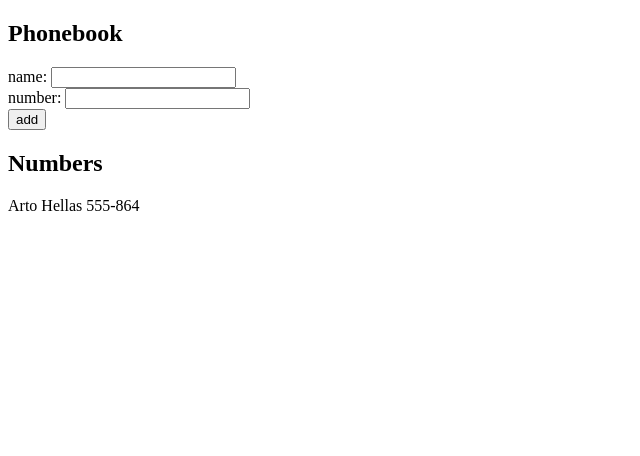
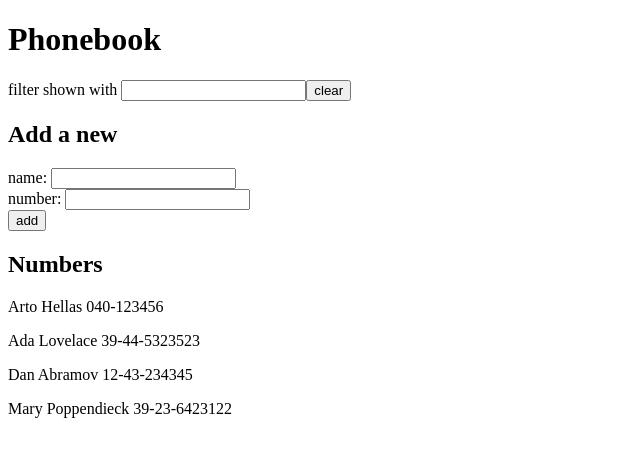
Before and after one commit to acharlas/fsopen, a React (Create React App) app in the folder The Phonebook/: page / in a window 1280 px wide. Shown: the top 456 px of the page, without its empty margins (0-640 px from the left). Built offline with nearby package versions, Linux system fonts and the light colour scheme.

Commit message:
2.10/step5

```diff
--- a/The Phonebook/src/App.js
+++ b/The Phonebook/src/App.js
@@ -1,26 +1,38 @@
 import React, { useState } from 'react'
+import FilterForm from './components/Filter'
+import Numbers from './components/Numbers'
+import PersonForm from './components/PersonForm'
 
-const Person = ({person}) => <p> {person.name} {person.number} </p>
+
 
 const App = () => {
   const [ persons, setPersons ] = useState([
-    { name: 'Arto Hellas', number:'555-864'}
+    { name: 'Arto Hellas', number: '040-123456' },
+    { name: 'Ada Lovelace', number: '39-44-5323523' },
+    { name: 'Dan Abramov', number: '12-43-234345' },
+    { name: 'Mary Poppendieck', number: '39-23-6423122' }
   ])
   const [ newName, setNewName ] = useState('')
   const [ newNumber, setNewNumber ] = useState('')
+  const [filterName, setFilterName] = useState('')
 
-  const handlePersonNameChange = (event) => {
-    setNewName(event.target.value)
+  const handleEvent = (handleFunction) => {
+    const handler = (event) => (handleFunction(event.target.value))
+    return handler
   }
-  const handlePersonNumberChange = (event) => {
-    setNewNumber(event.target.value)
-  }
+
+  const personsToShow = filterName === ''
+    ? persons
+    : persons.filter(person => person.name.includes(filterName))
 
   const addPerson = (event) => {
     event.preventDefault()
 
     if (persons.some(person => person.name === newName)) {
       window.alert(`${newName} is already added to phonebook`)
+    }
+    else if (persons.some(person => person.number === newNumber)) {
+      window.alert(`${newNumber} is already set to someone`)
     }
     else {
       const personObject = {
@@ -33,20 +45,24 @@ const App = () => {
     setNewName('')
   }
 
+  const clearFilter = () => {
+    setFilterName('')
+  }
+
   return (
     <div>
-      <h2>Phonebook</h2>
-      <form onSubmit={addPerson}>
-        <div>
-          name: <input value={newName} onChange={handlePersonNameChange}/>
-        </div>
-        <div>number: <input value={newNumber} onChange={handlePersonNumberChange}/></div>
-        <div>
-          <button type="submit">add</button>
-        </div>
-      </form>
+      <h1>Phonebook</h1>
+      <FilterForm handleFilterChange={handleEvent(setFilterName)} clearFilter={clearFilter} filter={filterName}/>
+      <h2>Add a new</h2>
+      <PersonForm
+        addPerson={addPerson}
+        handlePersonNameChange={handleEvent(setNewName)}
+        handlePersonNumberChange={handleEvent(setNewNumber)}
+        newName={newName}
+        newNumber={newNumber}
+      />
       <h2>Numbers</h2>
-      {persons.map(person => <Person key={person.name} person={person}/> )}
+      <Numbers personsToShow={personsToShow}/>
     </div>
   )
 }
--- /dev/null
+++ b/The Phonebook/src/components/Filter.js
@@ -0,0 +1,12 @@
+import React from 'react'
+
+const FilterForm = ({handleFilterChange, clearFilter, filter}) => {
+    return (
+        <div>
+        filter shown with <input value={filter} onChange={handleFilterChange}/>
+        <button onClick={clearFilter}>clear</button>
+        </div>
+    )
+}
+
+export default FilterForm
--- /dev/null
+++ b/The Phonebook/src/components/Numbers.js
@@ -0,0 +1,13 @@
+import React from 'react'
+
+const Person = ({person}) => <p> {person.name} {person.number} </p>
+
+const Numbers = ({personsToShow}) => {
+    return (
+      <div>
+        {personsToShow.map(person => <Person key={person.name} person={person}/> )}
+      </div>
+    )
+}
+
+export default Numbers
--- /dev/null
+++ b/The Phonebook/src/components/PersonForm.js
@@ -0,0 +1,19 @@
+import React from 'react'
+
+
+
+const PersonForm = ({addPerson, handlePersonNameChange, handlePersonNumberChange, newName, newNumber}) => {
+    return (
+        <form onSubmit={addPerson}>
+            <div>
+              name: <input value={newName} onChange={handlePersonNameChange}/>
+            </div>
+            <div>number: <input value={newNumber} onChange={handlePersonNumberChange}/></div>
+            <div>
+              <button type="submit">add</button>
+            </div>
+        </form>
+    )
+}
+
+export default PersonForm
```
